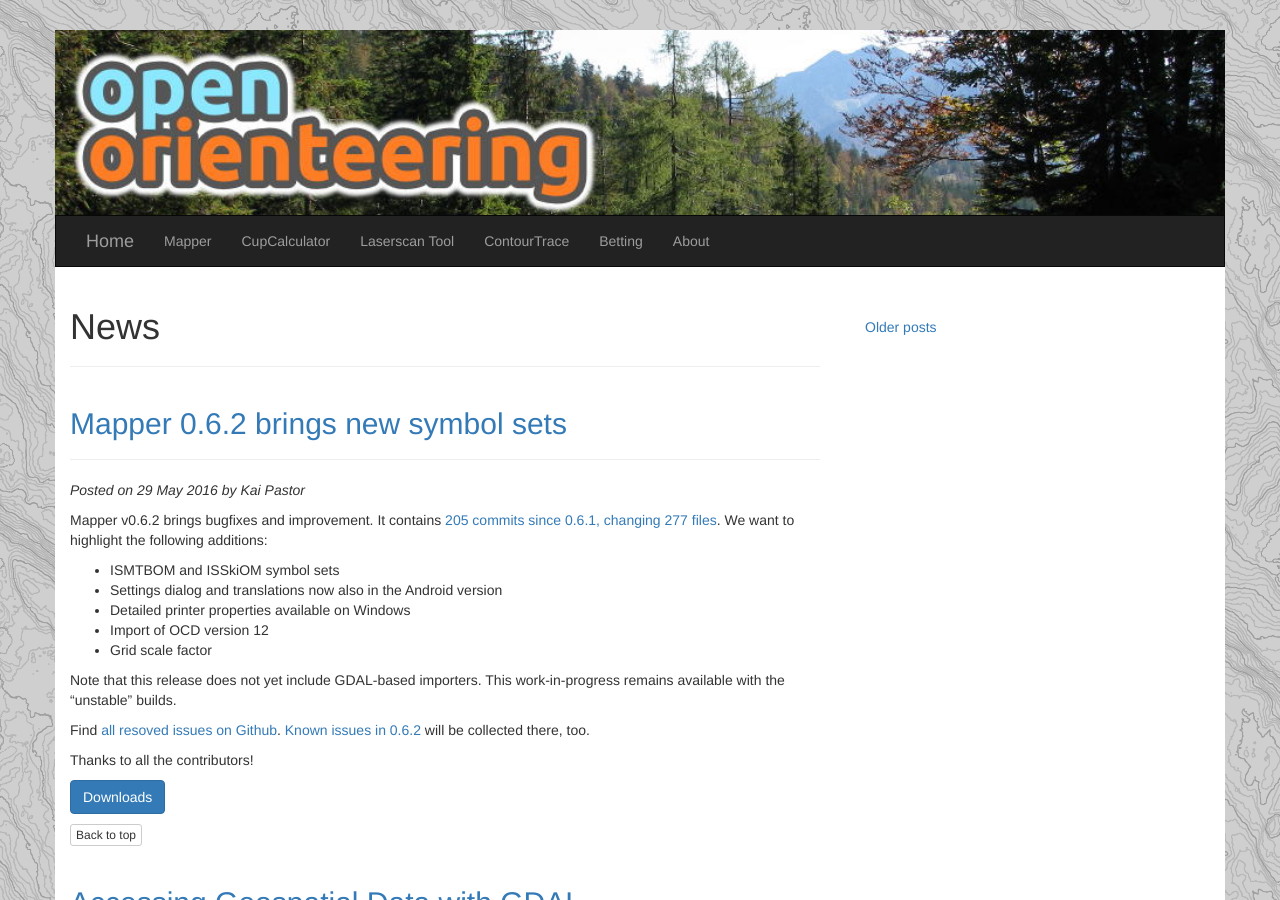
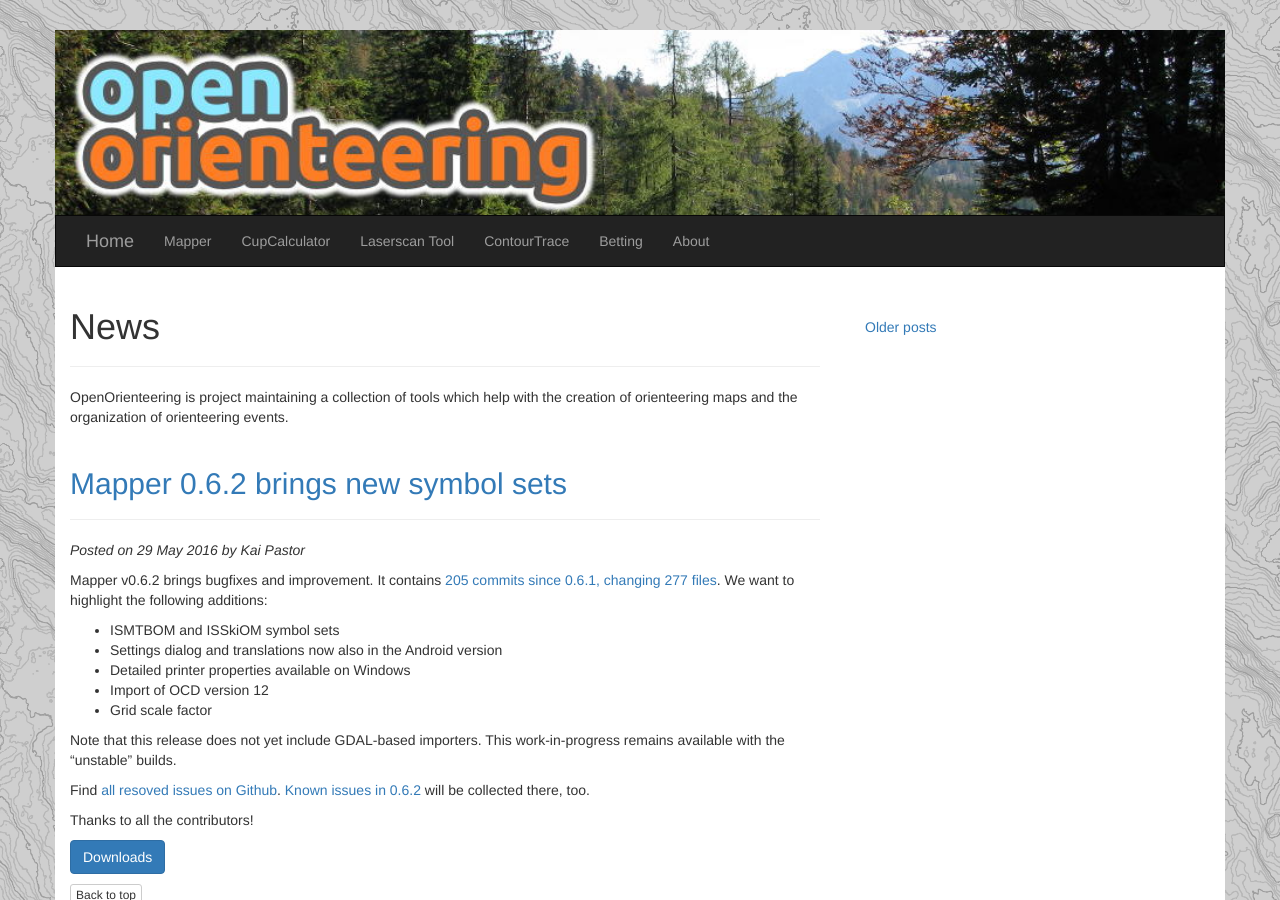
Before and after one commit to OpenOrienteering/OpenOrienteering.github.io, a Jekyll site: the page built from index.html, in a window 1280 px wide and 900 px high. Built offline with Jekyll 4.4.1, drawn with Linux system fonts in a browser that asks for light colours; the list of posts is cut into pages by our own code.

Commit message:
Add minimal "About" to frontpage

```diff
--- a/index.html
+++ b/index.html
@@ -3,6 +3,10 @@ layout: page
 title: News
 meta_title: OpenOrienteering | Open Source Orienteering Software
 ---
+<p>
+  OpenOrienteering is project maintaining a collection of tools which help with the creation of orienteering maps and the organization of orienteering events.
+</p>
+
 {% for post in paginator.posts %}
   <div class="page-header">
   <h2><a href="{{ BASE_PATH }}{{ post.url }}">{{ post.title }}</a></h2>
```
